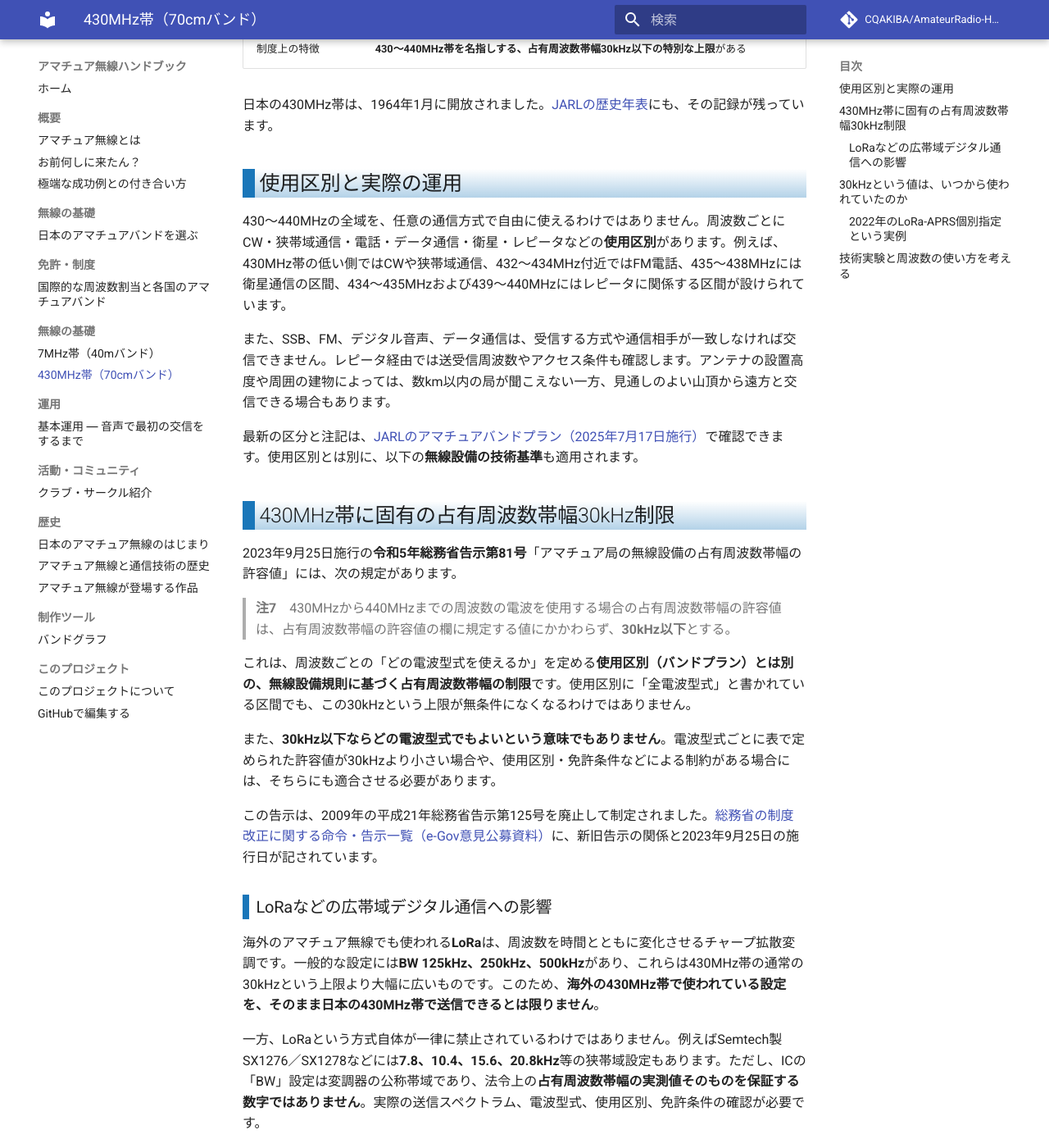
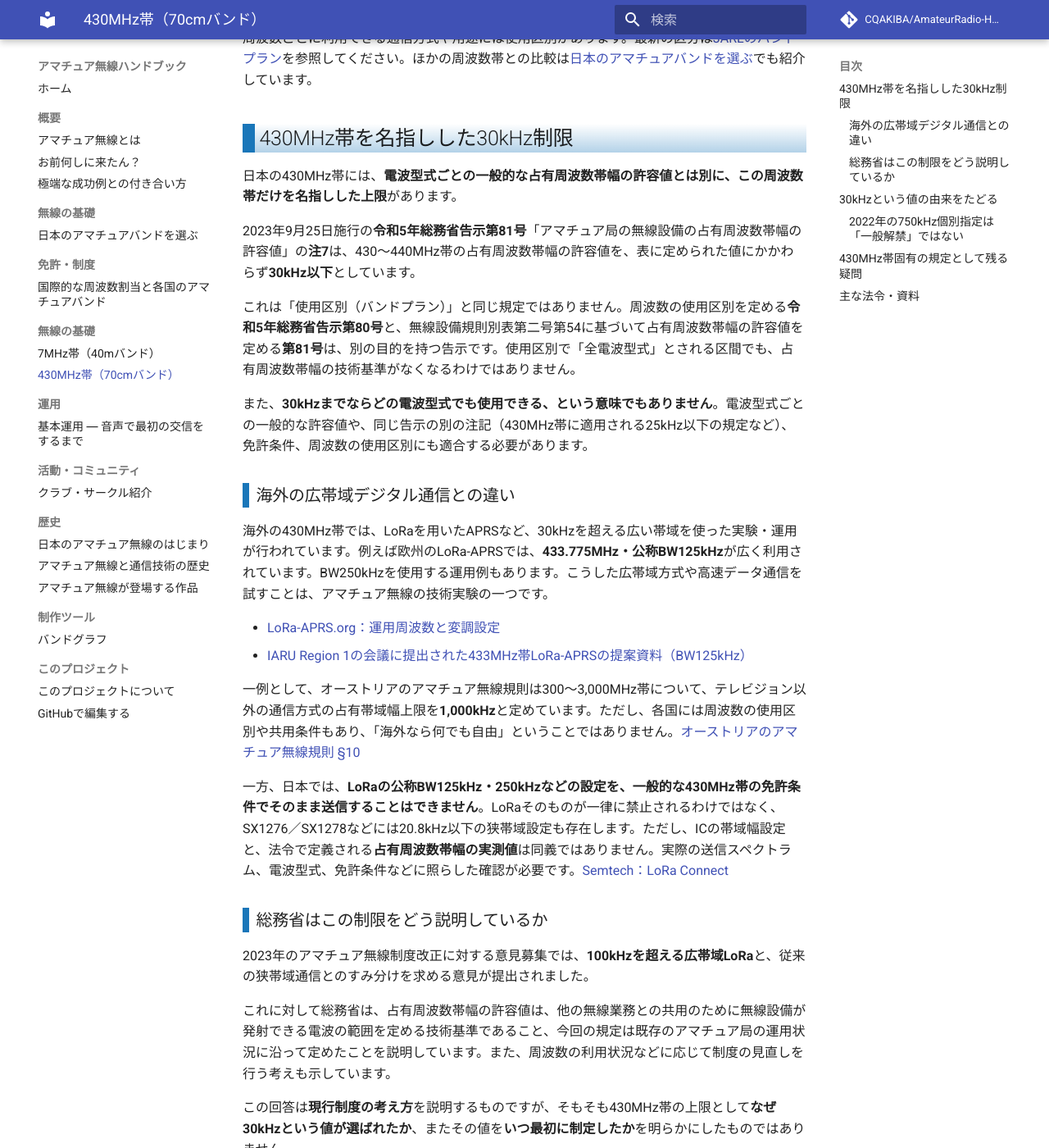
Before and after one commit to CQAKIBA/AmateurRadio-Handbook, an MkDocs documentation site: the page built from docs/02_無線の基礎/430MHz帯.md, in a window 1280 px wide and 1400 px high, scrolled down 556 px. Shown: the whole window at 82% size. Built offline with MkDocs 1.6.1 and Material for MkDocs 9.7.7, drawn with Linux system fonts in a browser that asks for light colours; comment, search, counter and statistics services are not loaded; some of the changed text lies outside the part shown.

Commit message:
docs: 430MHz帯の30kHz特則と個別決裁による750kHz事例を整理

```diff
--- a/docs/02_無線の基礎/430MHz帯.md
+++ b/docs/02_無線の基礎/430MHz帯.md
@@ -1,75 +1,83 @@
 # 430MHz帯（70cmバンド）
 
-430MHz帯は、ハンディ機や車載機による近距離交信から、レピータ、デジタル音声、データ通信、人工衛星との交信まで楽しめるUHF帯です。日本では**430～440MHz**がアマチュア無線に割り当てられています。アンテナを比較的小さくできる一方、建物・地形・設置場所によって通信できる範囲が大きく変わります。
+430MHz帯は、ハンディ機や車載機による交信、レピータ、デジタル音声、パケット通信、人工衛星との交信、アンテナや無線機の製作など、幅広い活動に利用されるUHF帯です。日本では**430～440MHz**がアマチュア業務に割り当てられています。波長は約70cm、4分の1波長のアンテナなら長さは約17cmです。通信距離は見通しや地形、建物、アンテナの高さによって大きく変わります。
 
-| 基本項目 | 430MHz帯の特徴 |
+| 項目 | 430MHz帯の特徴 |
 | --- | --- |
-| 通称 | **70cmバンド**。波長は約70cm |
-| 日本での周波数範囲 | **430.000～440.000MHz** |
-| 主な使い方 | FM・SSB・CW、デジタル音声、レピータ、衛星通信、データ通信、アンテナや無線機の実験 |
-| 伝搬 | 基本的には見通し・回折・反射が重要。高所や異常伝搬を利用した遠距離交信も行われる |
-| 制度上の特徴 | **430～440MHz帯を名指しする、占有周波数帯幅30kHz以下の特別な上限**がある |
+| 周波数範囲 | **430～440MHz** |
+| 主な活動 | FM・SSB・CW、デジタル音声、レピータ、衛星通信、データ通信、電子工作 |
+| 伝搬 | 見通し・回折・反射が重要。山頂などから遠距離交信できることもある |
+| 日本の制度上の特徴 | **430～440MHzを名指しした占有周波数帯幅30kHz以下の上限**がある |
 
-日本の430MHz帯は、1964年1月に開放されました。[JARLの歴史年表](https://www.jarl.org/Japanese/A_Shiryo/A-6_History/History-02.htm)にも、その記録が残っています。
+周波数ごとに利用できる通信方式や用途には使用区別があります。最新の区分は[JARLのバンドプラン](https://www.jarl.org/Japanese/A_Shiryo/A-3_Band_Plan/A-3-0.htm)を参照してください。ほかの周波数帯との比較は[日本のアマチュアバンドを選ぶ](japan-band-guide.md)でも紹介しています。
 
-## 使用区別と実際の運用
+## 430MHz帯を名指しした30kHz制限
 
-430～440MHzの全域を、任意の通信方式で自由に使えるわけではありません。周波数ごとにCW・狭帯域通信・電話・データ通信・衛星・レピータなどの**使用区別**があります。例えば、430MHz帯の低い側ではCWや狭帯域通信、432～434MHz付近ではFM電話、435～438MHzには衛星通信の区間、434～435MHzおよび439～440MHzにはレピータに関係する区間が設けられています。
+日本の430MHz帯には、**電波型式ごとの一般的な占有周波数帯幅の許容値とは別に、この周波数帯だけを名指しした上限**があります。
 
-また、SSB、FM、デジタル音声、データ通信は、受信する方式や通信相手が一致しなければ交信できません。レピータ経由では送受信周波数やアクセス条件も確認します。アンテナの設置高度や周囲の建物によっては、数km以内の局が聞こえない一方、見通しのよい山頂から遠方と交信できる場合もあります。
+2023年9月25日施行の**令和5年総務省告示第81号**「アマチュア局の無線設備の占有周波数帯幅の許容値」の**注7**は、430～440MHz帯の占有周波数帯幅の許容値を、表に定められた値にかかわらず**30kHz以下**としています。
 
-最新の区分と注記は、[JARLのアマチュアバンドプラン（2025年7月17日施行）](https://www.jarl.org/Japanese/A_Shiryo/A-3_Band_Plan/A-3-0.htm)で確認できます。使用区別とは別に、以下の**無線設備の技術基準**も適用されます。
+これは「使用区別（バンドプラン）」と同じ規定ではありません。周波数の使用区別を定める**令和5年総務省告示第80号**と、無線設備規則別表第二号第54に基づいて占有周波数帯幅の許容値を定める**第81号**は、別の目的を持つ告示です。使用区別で「全電波型式」とされる区間でも、占有周波数帯幅の技術基準がなくなるわけではありません。
 
-## 430MHz帯に固有の占有周波数帯幅30kHz制限
+また、**30kHzまでならどの電波型式でも使用できる、という意味でもありません**。電波型式ごとの一般的な許容値や、同じ告示の別の注記（430MHz帯に適用される25kHz以下の規定など）、免許条件、周波数の使用区別にも適合する必要があります。
 
-2023年9月25日施行の**令和5年総務省告示第81号**「アマチュア局の無線設備の占有周波数帯幅の許容値」には、次の規定があります。
+### 海外の広帯域デジタル通信との違い
 
-> **注7**　430MHzから440MHzまでの周波数の電波を使用する場合の占有周波数帯幅の許容値は、占有周波数帯幅の許容値の欄に規定する値にかかわらず、**30kHz以下**とする。
+海外の430MHz帯では、LoRaを用いたAPRSなど、30kHzを超える広い帯域を使った実験・運用が行われています。例えば欧州のLoRa-APRSでは、**433.775MHz・公称BW125kHz**が広く利用されています。BW250kHzを使用する運用例もあります。こうした広帯域方式や高速データ通信を試すことは、アマチュア無線の技術実験の一つです。
 
-これは、周波数ごとの「どの電波型式を使えるか」を定める**使用区別（バンドプラン）とは別の、無線設備規則に基づく占有周波数帯幅の制限**です。使用区別に「全電波型式」と書かれている区間でも、この30kHzという上限が無条件になくなるわけではありません。
+- [LoRa-APRS.org：運用周波数と変調設定](https://lora-aprs.org/settings/)
+- [IARU Region 1の会議に提出された433MHz帯LoRa-APRSの提案資料（BW125kHz）](https://vienna.iaru-r1.org/wp-content/uploads/2019/01/VIE19-C5-015-OEVSV-LORA-APRS-433-MHz.pdf)
 
-また、**30kHz以下ならどの電波型式でもよいという意味でもありません**。電波型式ごとに表で定められた許容値が30kHzより小さい場合や、使用区別・免許条件などによる制約がある場合には、そちらにも適合させる必要があります。
+一例として、オーストリアのアマチュア無線規則は300～3,000MHz帯について、テレビジョン以外の通信方式の占有帯域幅上限を**1,000kHz**と定めています。ただし、各国には周波数の使用区別や共用条件もあり、「海外なら何でも自由」ということではありません。[オーストリアのアマチュア無線規則 §10](https://www.ris.bka.gv.at/GeltendeFassung.wxe?Abfrage=Bundesnormen&Gesetzesnummer=10012930)
 
-この告示は、2009年の平成21年総務省告示第125号を廃止して制定されました。[総務省の制度改正に関する命令・告示一覧（e-Gov意見公募資料）](https://public-comment.e-gov.go.jp/pcm/download?seqNo=0000250744)に、新旧告示の関係と2023年9月25日の施行日が記されています。
+一方、日本では、**LoRaの公称BW125kHz・250kHzなどの設定を、一般的な430MHz帯の免許条件でそのまま送信することはできません**。LoRaそのものが一律に禁止されるわけではなく、SX1276／SX1278などには20.8kHz以下の狭帯域設定も存在します。ただし、ICの帯域幅設定と、法令で定義される**占有周波数帯幅の実測値**は同義ではありません。実際の送信スペクトラム、電波型式、免許条件などに照らした確認が必要です。[Semtech：LoRa Connect](https://www.semtech.com/products/wireless-rf/lora-connect)
 
-### LoRaなどの広帯域デジタル通信への影響
+### 総務省はこの制限をどう説明しているか
 
-海外のアマチュア無線でも使われる**LoRa**は、周波数を時間とともに変化させるチャープ拡散変調です。一般的な設定には**BW 125kHz、250kHz、500kHz**があり、これらは430MHz帯の通常の30kHzという上限より大幅に広いものです。このため、**海外の430MHz帯で使われている設定を、そのまま日本の430MHz帯で送信できるとは限りません**。
+2023年のアマチュア無線制度改正に対する意見募集では、**100kHzを超える広帯域LoRa**と、従来の狭帯域通信とのすみ分けを求める意見が提出されました。
 
-一方、LoRaという方式自体が一律に禁止されているわけではありません。例えばSemtech製SX1276／SX1278などには**7.8、10.4、15.6、20.8kHz**等の狭帯域設定もあります。ただし、ICの「BW」設定は変調器の公称帯域であり、法令上の**占有周波数帯幅の実測値そのものを保証する数字ではありません**。実際の送信スペクトラム、電波型式、使用区別、免許条件の確認が必要です。
+これに対して総務省は、占有周波数帯幅の許容値は、他の無線業務との共用のために無線設備が発射できる電波の範囲を定める技術基準であること、今回の規定は既存のアマチュア局の運用状況に沿って定めたことを説明しています。また、周波数の利用状況などに応じて制度の見直しを行う考えも示しています。
 
-参考：[Semtech：LoRa Connect製品群・設定可能なBW](https://www.semtech.com/products/wireless-rf/lora-connect)
+この回答は**現行制度の考え方**を説明するものですが、そもそも430MHz帯の上限として**なぜ30kHzという値が選ばれたか**、またその値を**いつ最初に制定したか**を明らかにしたものではありません。
 
-## 30kHzという値は、いつから使われていたのか
+出典：[総務省：制度改正に寄せられた意見と回答（「占有周波数帯幅関係」、27ページ）](https://public-comment.e-gov.go.jp/pcm/download?seqNo=0000250748)
 
-現在の一律の注記がいつ成立したかを考えるには、**当時の免許条件、周波数使用区別、無線設備の占有周波数帯幅の技術基準**を区別する必要があります。同じ30kHzという数値が現れても、規定の適用範囲まで一致するとは限りません。
+## 30kHzという値の由来をたどる
 
-| 年 | 確認できる出来事 | 30kHz制限との関係 |
+430MHz帯の30kHzという数字は、2009年の告示で突然現れたものではありません。しかし、**同じ数値が個別の免許条件、古い使用区別、設備の技術基準に登場しても、それらを同一の規制として扱うことはできません**。
+
+| 時期 | 確認できる事実 | 制度上の位置づけ |
 | --- | --- | --- |
-| **1964年1月** | 日本で430～440MHz帯がアマチュア無線に開放 | 開放時の占有帯域幅制限は、この事実だけでは分からない |
-| **1968年** | 富士山頂から430MHz帯のアマチュアテレビ映像を送信した記録がある | かつて広帯域の映像伝送実験が行われていたことを示す |
-| **1973年4月** | 初期のSSTV免許で、430MHz帯のFM方式に**30kHz**が指定された | 個別の免許条件として同じ数値を確認できる |
-| **2004年1月** | 平成15年総務省告示第508号の使用区別に、430～440MHz帯を**30kHz以下**とする注記が存在 | **2009年より前にも明文規定があった**。ただし特定の区分・電波型式に付随する条件 |
-| **2009年3月17日** | 平成21年総務省告示第125号が新規制定され、**注3**に430～440MHz帯の30kHz上限が記載された | 占有周波数帯幅を定める独立した告示として確認できる |
-| **2022年6月22日** | 430MHz帯のLoRa-APRSについて、**750kHzの占有周波数帯幅を個別指定**された免許の実例 | 旧告示の例外的な個別指定規定が実際に使われた |
-| **2023年9月25日** | 令和5年総務省告示第81号が施行され、旧第125号を廃止 | **注7**に430MHz帯の30kHz上限を引き継ぐ。一方、旧告示にあった個別指定の規定は引き継がれなかった |
+| **1964年1月** | 日本で430～440MHz帯がアマチュア業務に開放された | 開放時の30kHz制限の有無は、この記録だけでは不明 |
+| **1968年** | 富士山頂から430MHz帯のアマチュアテレビの実験を行った記録がある | 当時の広帯域映像実験の事例。一般的な許容値の証明ではない |
+| **1973年4月** | SSTVの初期の免許で、430MHz帯のFM方式に**30kHz**が指定されたとの記録がある | **個別免許条件**に同じ数値が登場 |
+| **2004年1月** | 平成15年総務省告示第508号の旧使用区別には、特定の電波型式に付される注記として430～440MHz帯**30kHz以下**という記述があった | **2009年以前の明文記録**。全ての電波型式に対する一律上限と同一視はできない |
+| **2009年3月** | 平成21年総務省告示第125号の**注3**に430～440MHz帯の30kHz上限を明記 | 占有周波数帯幅の許容値を定める独立した告示 |
+| **2023年9月** | 令和5年総務省告示第81号が施行され、旧第125号を廃止。**注7**に30kHz上限を引き継いだ | 現行の上限規定 |
 
-2004年の規定は、[当時の使用区別の変遷を収録した資料](https://jj1wtl.seesaa.net/article/501553392.html)で確認できます。1973年のSSTV免許は[アイコムによるJA3AER荒川泰蔵氏の記録](https://www.icom.co.jp/personal/beacon/ham_life/ja3aer/4883/)に、1968年のアマチュアテレビ実験は[同社のJA1BC作間澄久氏の記録](https://www.icom.co.jp/personal/beacon/ham_life/ja1bc/4933/)に記載されています。2009年告示の本文は[平成21年総務省告示第125号](https://motobayashi.net/kokuji/20090317-125.html)、改廃の経緯は[占有周波数帯幅に関する告示の変遷](https://motobayashi.net/history/kokuji/width.html)で確認できます。
+1964年の開放は[JARLの年表](https://www.jarl.org/Japanese/A_Shiryo/A-6_History/History-02.htm)、1968年のアマチュアテレビ実験は[JA1BC作間澄久氏の回想](https://www.icom.co.jp/personal/beacon/ham_life/ja1bc/4933/)、1973年の免許は[JA3AER荒川泰蔵氏の記録](https://www.icom.co.jp/personal/beacon/ham_life/ja3aer/4883/)で確認できます。2004年の使用区別の**注7**は[JJ1WTLの旧バンドプラン資料](https://jj1wtl.seesaa.net/article/501553392.html)に全文が引用されています（1200MHz帯の変遷記事ですが、共通注記に430MHz帯の規定が含まれています）。
 
-### 2022年のLoRa-APRS個別指定という実例
+### 2022年の750kHz個別指定は「一般解禁」ではない
 
-**JA5FP 相田幸久氏**は『[LoRa APRSの製作と運用](https://www.catv296.ne.jp/~ja5fp/lora-aprs.pdf)』で、2022年6月22日付のアマチュア局免許について報告しています。旧告示第125号の**第3項**は、通常の許容値を満たすことが困難な設備について、占有周波数帯幅を**別に指定できる**と定めていました。同氏はこの規定に基づき、**750kHzの個別指定**を受けたと説明しています。資料には、LoRa-APRSによる438.575MHz付近の通信実験や使用機材も掲載されています。
+**JA5FP相田幸久氏**は、資料『[LoRa APRSの製作と運用](https://www.catv296.ne.jp/~ja5fp/lora-aprs.pdf)』の最終ページで、2022年6月22日付の無線局免許状を公開しています。免許状には**750k F1D**の指定が記され、同氏は**平成21年総務省告示第125号の第3項**に基づく個別指定であったと説明しています。430MHz帯のLoRa-APRS実験について、通常の30kHz上限を超える占有周波数帯幅が個別に認められた実例です。
 
-これは**430MHz帯で広帯域LoRaの送信が個別に認められた実例**であって、ほかの局にも一般的に750kHzが認められたという意味ではありません。
+**これは「2022年頃には430MHz帯で750kHzが一般に許可されていた」ということではありません。** 通常の免許手続きで誰もが選べる許容値ではなく、**総務省本省の決裁による個別の特例として扱われた案件**です。公開された免許状と解説から確認できるのは、個別指定の存在と旧告示上の根拠までであり、内部の決裁過程の詳細まで読み取れるわけではありません。
 
-2023年の告示第81号では旧告示にあった同様の個別指定条項がなくなっています。**過去の個別指定免許が現在どう取り扱われるか、現制度で同種の実験をどのように審査・許可できるかについては、この改正履歴だけでは結論を出せません。**
+2023年施行の新告示第81号には、旧第125号第3項に相当する個別指定条項が引き継がれていません。ただし、そのことだけから**既に個別指定を受けた免許の現在の効力**や、**別の法的手段による広帯域実験の可否**まで断定することはできません。
 
-## 技術実験と周波数の使い方を考える
+この事例は、30kHz制限が撤廃された時期を示す資料ではなく、**一般の制限を超える実験が、個別の行政判断によって認められた記録**として位置づけられます。
 
-430MHz帯は、比較的小型のアンテナや無線機で自作・改造・データ通信の実験に取り組める周波数帯です。一方、実験したい方式が世界で一般的であっても、国内の使用区別や占有周波数帯幅の条件に合わないことがあります。
+## 430MHz帯固有の規定として残る疑問
 
-特に興味深いのは、**1960年代のアマチュアテレビ実験、1970年代のSSTV、2004年以前から確認できる30kHzの条件、2022年のLoRa個別指定、そして2023年の告示再編**が、同じ430MHz帯の歴史に並んでいることです。
+海外で実用化・普及している通信方式でも、日本の430MHz帯では公称帯域幅が30kHzを超えると一般的な条件のまま実験できません。一方で、この30kHz上限について、**最初に導入された年月日や、430MHz帯にその値を選んだ技術的・行政的な理由は確定していません**。
 
-30kHzという値が**最初に導入された年月日と、その際の技術的・行政的な理由**は、まだ確定していません。古い無線設備規則・告示の原文、免許指定の記録、当時の審査資料などをお持ちの方は、[GitHub Issues](https://github.com/CQAKIBA/AmateurRadio-Handbook/issues)で資料や情報を共有してください。
+総務省の制度改正時の回答、古い告示、実際の個別免許は、それぞれ異なる観点からこの規定を知る手掛かりになります。古い無線設備規則・告示・免許状・工事設計書や、制定時の審議資料などをお持ちの方は、[GitHub Issues](https://github.com/CQAKIBA/AmateurRadio-Handbook/issues)から情報を共有してください。とくに**30kHzの数値を最初に導入した規定と、その理由を示す資料**が重要です。
 
-現在の送信可否を判断する際には、過去の運用例をそのまま適用せず、最新の規則、使用区別、各局の免許条件を確認する必要があります。
+現在の送信可否は、歴史上の実例だけで判断せず、現行の法令、周波数の使用区別、各局の免許条件によって確認する必要があります。
+
+## 主な法令・資料
+
+- [総務省：令和5年総務省告示第81号（別添13）](https://public-comment.e-gov.go.jp/pcm/download?seqNo=0000250747) — 注7の430MHz帯30kHz上限と電波型式別の許容値。
+- [総務省：2023年制度改正への意見と回答](https://public-comment.e-gov.go.jp/pcm/download?seqNo=0000250748) — 27ページの「占有周波数帯幅関係」に広帯域LoRaへの意見と回答。
+- [平成21年総務省告示第125号の保存全文](https://motobayashi.net/kokuji/20090317-125.html) — 旧告示の注3および個別指定を可能とした第3項。
+- [JA5FP：LoRa APRSの製作と運用](https://www.catv296.ne.jp/~ja5fp/lora-aprs.pdf) — 個別指定された750k F1Dの免許状と解説（最終ページ）。
```
